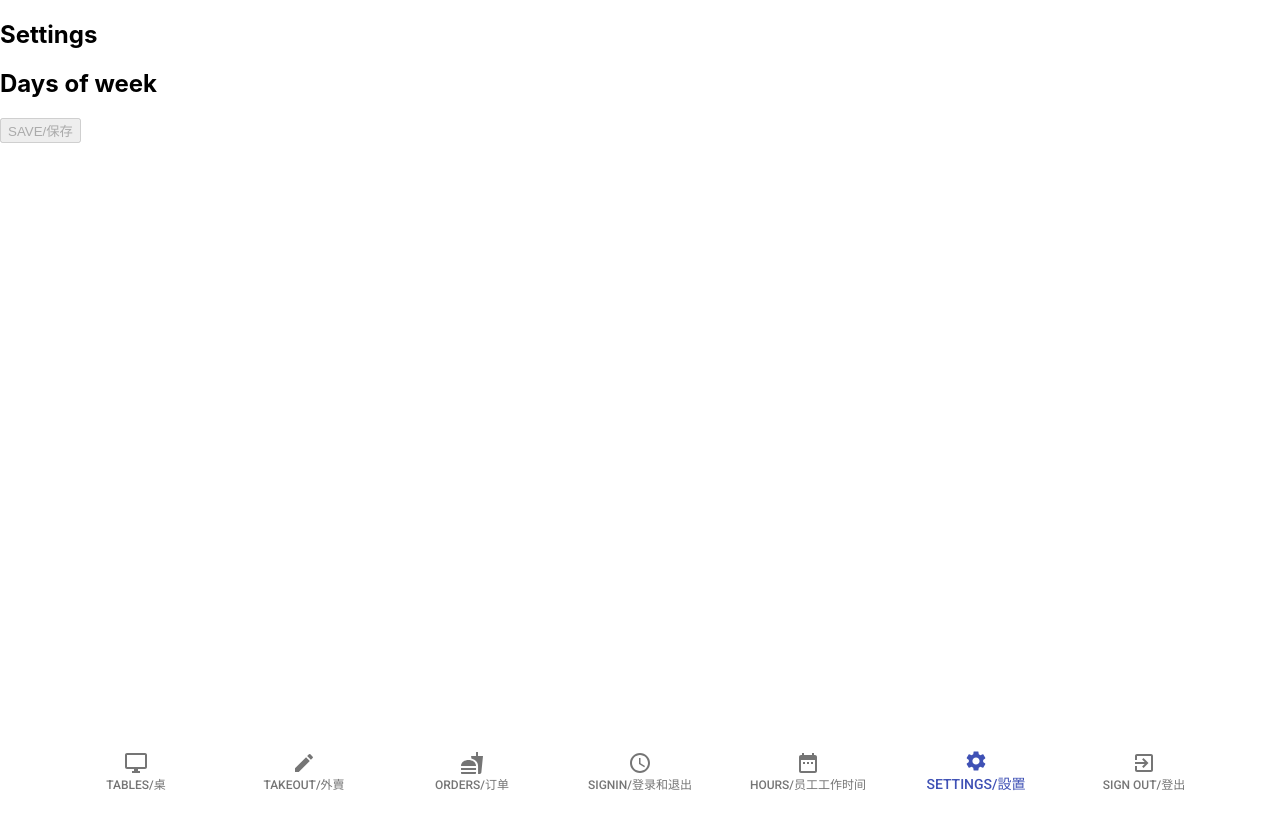
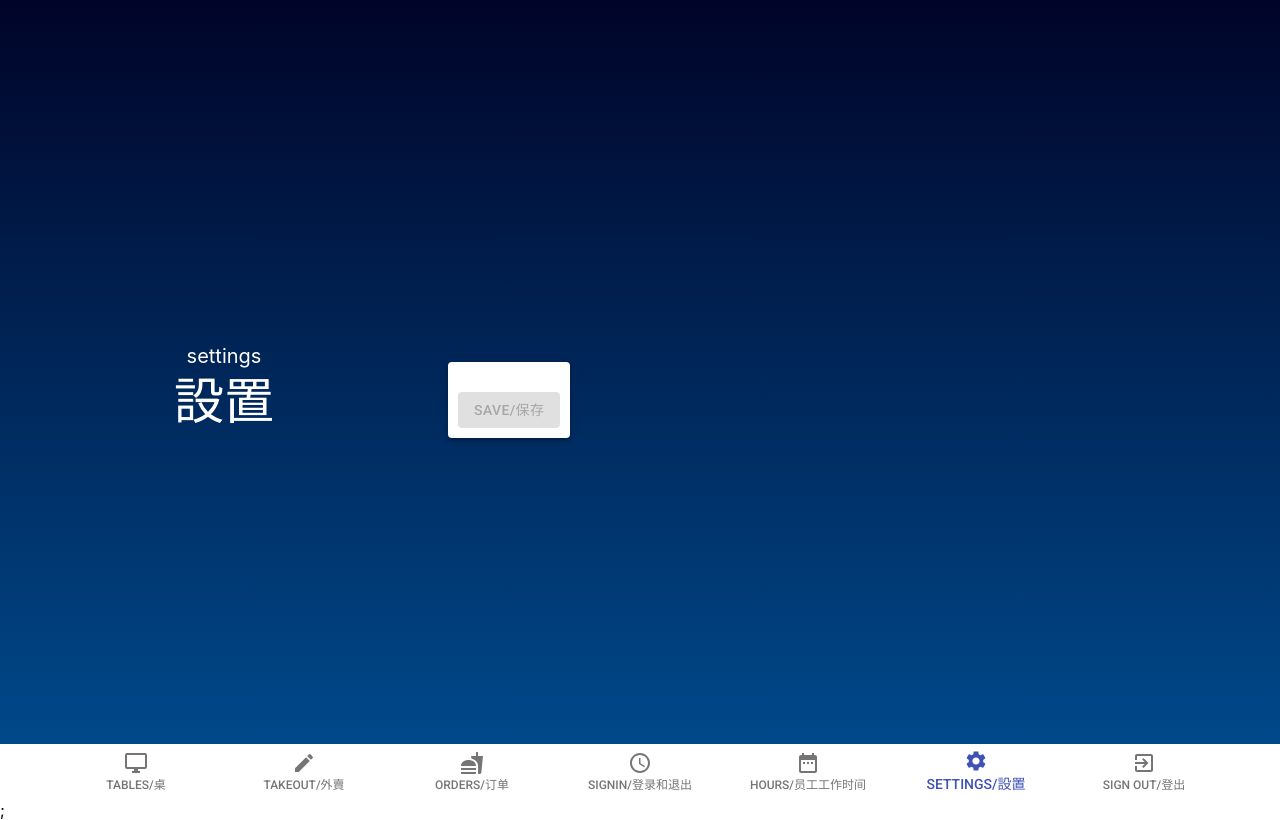
Before and after one commit to trinhmatt/HoGardenPOS, a React (Create React App) app: page /admin/settings in a window 1280 px wide. Built offline with nearby package versions, Linux system fonts and the light colour scheme; no server answers; the database is empty; sample sign-in values are in the browser's storage.

Commit message:
small style stuff

```diff
--- a/src/App.js
+++ b/src/App.js
@@ -7,6 +7,9 @@ import dayjs from 'dayjs';
 import database from './firebase/firebase';
 import { authConsts } from './static/constants/auth-constants';
 import newOrderSound from './static/new-order-sound.mp3';
+
+//Material ui imports
+import Button from '@material-ui/core/Button';
 
 function App(props) {
   const [isFirstRender, setIsFirst] = useState(true);
@@ -31,7 +34,14 @@ function App(props) {
               const orderSound = new Audio(newOrderSound);
               orderSound.play();
 
-              console.log(props.cart)
+              console.log(snapshot.val());
+
+              document.getElementById('order-click').click();
+
+              //write to database when order comes in on order items
+              //loop thru orderItems arr in snapshot.val()
+                //table + restName + chinese + qty (food item)
+                //table + drink
             }
           })
 
@@ -43,6 +53,12 @@ function App(props) {
   return (
       <MuiPickersUtilsProvider utils={DayJSUtils}>
         <AppRouter />
+        <Button
+          id='order-click'
+          href={`starpassprnt://v1/print/nopreview?back=${encodeURIComponent(authConsts.CLOSE_ROUTE)}&html=${encodeURIComponent('<html><body><div>nu</div></body></html>')}`}
+          style={{ display: 'none' }}
+        >
+        </Button>;
       </MuiPickersUtilsProvider>
   );
 }
--- a/src/components/Admin/AdminPlaceOrder.js
+++ b/src/components/Admin/AdminPlaceOrder.js
@@ -136,11 +136,6 @@ const AdminPlaceOrder = (props) => {
         setState({receiptHtml});
     };
 
-    const printerTest = () => {
-        setTimeout(window.close, 0);
-    }
-
-
     useEffect(() => {
         createReceipt();
     }, []);
@@ -154,7 +149,6 @@ const AdminPlaceOrder = (props) => {
                         <Button
                             href={`starpassprnt://v1/print/nopreview?back=${encodeURIComponent(authConsts.CLOSE_ROUTE)}&html=${encodeURIComponent(state.receiptHtml)}`}
                             className={styles.printerIcon}
-                            onClick={() => printerTest()}
                             >
                             <PrintIcon fontSize='large'/>
                         </Button>
--- a/src/components/Admin/Orders/OrderCard.js
+++ b/src/components/Admin/Orders/OrderCard.js
@@ -109,19 +109,19 @@ const OrderCard = (props) => {
     return (
         <Paper elevation={10} className={styles.orderCard}>
             <Button onClick={startEditOrder}>EDIT/編輯</Button>
+            <span className={styles.orderTime}>{dayjs(orderData.time).format('h:mm A')}</span>
             <h1 className={styles.orderTable}>{orderData.table === 'takeout' ? `Takeout/外賣 #${orderData.takeoutNumber}` : `table/桌 ${orderData.table}`}</h1>
-            <p>ORDER TIME: {dayjs(orderData.time).format('h:mm A')}</p>
             {state.itemElements}
-            <h3 className={styles.orderCardTotal}>ORDER TOTAL/合計訂單: ${state.orderTotal.toFixed()}</h3>
+            <h3 className={styles.orderCardTotal}>合計訂單: ${state.orderTotal.toFixed(2)}</h3>
             <Button
                 onClick={startCompleteOrder}
                 variant='contained'
+                size='small'
                 className={styles.completeButton}
                 startIcon={<CheckCircleIcon />}
             >
                 <h3>COMPLETE/<b>完畢</b></h3>
             </Button>
-            <Button href={`starpassprnt://v1/print/nopreview?back=${encodeURIComponent(window.location.href)}&html=${encodeURIComponent('<html><body><p>hi</p></body></html>')}`}>print</Button>
         </Paper>
     )
 }
--- a/src/components/Admin/Settings.js
+++ b/src/components/Admin/Settings.js
@@ -8,7 +8,15 @@ import Checkbox from '@material-ui/core/Checkbox';
 import FormGroup from '@material-ui/core/FormGroup';
 import FormControlLabel from '@material-ui/core/FormControlLabel';
 
+//Style imports
+import { homeStyles } from '../../static/css/homeStyles';
+
+//Material ui imports
+import Paper from '@material-ui/core/Paper';
+import Button from '@material-ui/core/Button';
+
 const Settings = (props) => {
+    const styles = homeStyles();
     const [state, setState] = useState({});
     useEffect(() => {
         database.ref('hoursOfOperation').once("value")
@@ -60,7 +68,7 @@ const Settings = (props) => {
                             label={authConsts.WEEKDAYS[day][props.language]}
                         />
                         <div>
-                            <p>Open</p>
+                            <p>營業</p>
                             <TextField
                                 id={`open/${day}`}
                                 type="time"
@@ -70,7 +78,7 @@ const Settings = (props) => {
                             />
                         </div>
                         <div>
-                            <p>Close</p>
+                            <p>關閉</p>
                             <TextField
                                 id={`close/${day}`}
                                 type="time"
@@ -91,15 +99,18 @@ const Settings = (props) => {
             .catch( err => console.log(err));
     }
     return (
-        <div>
-            <h2>Settings</h2>
-            <div>
-                <h2>Days of week</h2>
+        <div className={styles.homebg}>
+            <div className={styles.header}>
+                <h1 className={styles.subTitle}>settings</h1>
+                <h2 className={styles.subTitle2}>設置</h2>
+            </div>
+            <Paper elevation={3} style={{textAlign: 'center', padding: '10px'}}>
                 <FormGroup row>
                     {renderWeekDays()}
                 </FormGroup>
-            </div>
-            <button disabled={isEqual()} onClick={saveSettings}>SAVE/保存</button>
+                <br />
+                <Button variant='contained' color='secondary' disabled={isEqual()} onClick={saveSettings}>SAVE/保存</Button>
+            </Paper>
         </div>
     )
 }
--- a/src/components/Admin/Tables.js
+++ b/src/components/Admin/Tables.js
@@ -109,6 +109,8 @@ const Tables = (props) => {
                     <Paper id="CA" onClick={startAdminOrder} className={cx(styles.hTable,(state.filledTables["門A"] && styles.orderTakenTable))}>{`門A${(state.filledTables["門A"] && state.filledTables["門A"].isNew) ? "(NEW)" : ""}`}</Paper>
                 </Grid>
             </Grid>
+            <br />
+            <br />
             <Grid container spacing={3}>
                 <Grid item xs={12} sm={2}>
                     <div></div>
--- a/src/components/Admin/Takeout.js
+++ b/src/components/Admin/Takeout.js
@@ -24,7 +24,6 @@ const Takeout = (props) => {
                     startIcon={<CreateIcon />}
                     className={styles.takeoutBtn}
                 >
-                    TAKEOUT ORDER<br />
                     下外賣訂單
                 </Button>
             </div>
--- a/src/components/Menu/Menu.js
+++ b/src/components/Menu/Menu.js
@@ -45,7 +45,8 @@ const Menu = (props) => {
                                 menuSections: [],
                                 headerSections: [],
                                 isCartOpen: false,
-                                errorMsg: ""
+                                errorMsg: "",
+                                cartQty: 0,
                             });
 
     useEffect(() => {
@@ -110,6 +111,7 @@ const Menu = (props) => {
             .catch( err => setState({...state, errorMsg: err}))
 
     }, []) // eslint-disable-line react-hooks/exhaustive-deps
+
     const renderHeader = () => {
         if ((!!cartConsts.tables[props.match.params.number] || props.match.params.number === "takeout") && state.errorMsg.length === 0) {
             let menuSections = [];
@@ -194,6 +196,7 @@ const Menu = (props) => {
                 !auth.userData && !state.errorMsg && state.headerSections.length === numSections &&
                 <CartButton {...props} cartOpen={openCart}>
                     <Fab className={styles.cartIcon} size='large'>
+                        {cart.length}
                         <ShoppingCart />
                     </Fab>
                 </CartButton>
--- a/src/components/Menu/MenuSectionItem.js
+++ b/src/components/Menu/MenuSectionItem.js
@@ -35,16 +35,16 @@ const MenuSectionItem = (props) => {
                 const hotPrice = parsePrice(data.hotPrice.toString());
                 prices.push(
                     <div key={'hot'} style={{textAlign: 'center'}}>
-                        <span>Hot</span>
-                        <p>${hotPrice}</p>
+                        <span>Hot</span><br />
+                        <span style={{color: '#ff6c4e'}}>${hotPrice}</span>
                     </div>)
             }
             if (data.coldPrice) {
                 const coldPrice = parsePrice(data.coldPrice.toString())
                 prices.push(
                     <div key={'cold'} style={{textAlign: 'center'}}>
-                        <span>Cold</span>
-                        <p>&nbsp;&nbsp;${coldPrice}</p>
+                        <span>Cold</span><br />
+                        <span style={{color: '#8c74ff'}}>&nbsp;&nbsp;${coldPrice}</span>
                     </div>
                 )
             }
--- a/src/static/css/homeStyles.js
+++ b/src/static/css/homeStyles.js
@@ -9,7 +9,6 @@ const homeStyles = makeStyles(() => ({
 
     // BACKGROUND
     homebg: {
-        //background: 'linear-gradient(to right, #667db6, #0082c8, #0082c8, #667db6)',
         background: 'linear-gradient(to bottom, #000428, #004e92)',
         overflow: 'auto',
         width: '100vw',
@@ -21,7 +20,7 @@ const homeStyles = makeStyles(() => ({
         alignItems: 'center',
     },
     tableBg: {
-        background: 'linear-gradient(to top, #f46b45, #eea849)',
+        background: 'linear-gradient(to bottom, #000428, #004e92)',
         width: '100vw',
         height: '110vh',
         display: 'flex',
@@ -268,6 +267,11 @@ const homeStyles = makeStyles(() => ({
         justifyContent: 'flex-end',
         backgroundColor: 'grey',
     },
+    orderTime: {
+        textAlign: 'right',
+        marginRight: '10px',
+        color: '#32cd59',
+    },
     completeButton: {
         color: '#32cd59',
     },
--- a/src/static/css/menuStyles.js
+++ b/src/static/css/menuStyles.js
@@ -249,7 +249,6 @@ const menuStyles = makeStyles(() => ({
         border: '2px solid #000',
         height: '23vh',
         overflow: 'auto',
-        boxShadow: '0 10px 10px rgba(0,0,0,0.2)',
         borderRadius: '5px',
     },
     engScrollItem: {
@@ -756,7 +755,7 @@ const menuStyles = makeStyles(() => ({
         fontSize: '30px',
         textAlign: 'center',
         backgroundColor: '#000',
-        width: '33.33%',
+        width: '33.1%',
         color: '#fff',
         position: 'fixed',
     },
```
Also changed, not shown: 1 other file (tests, documents, lock files or other folders).
